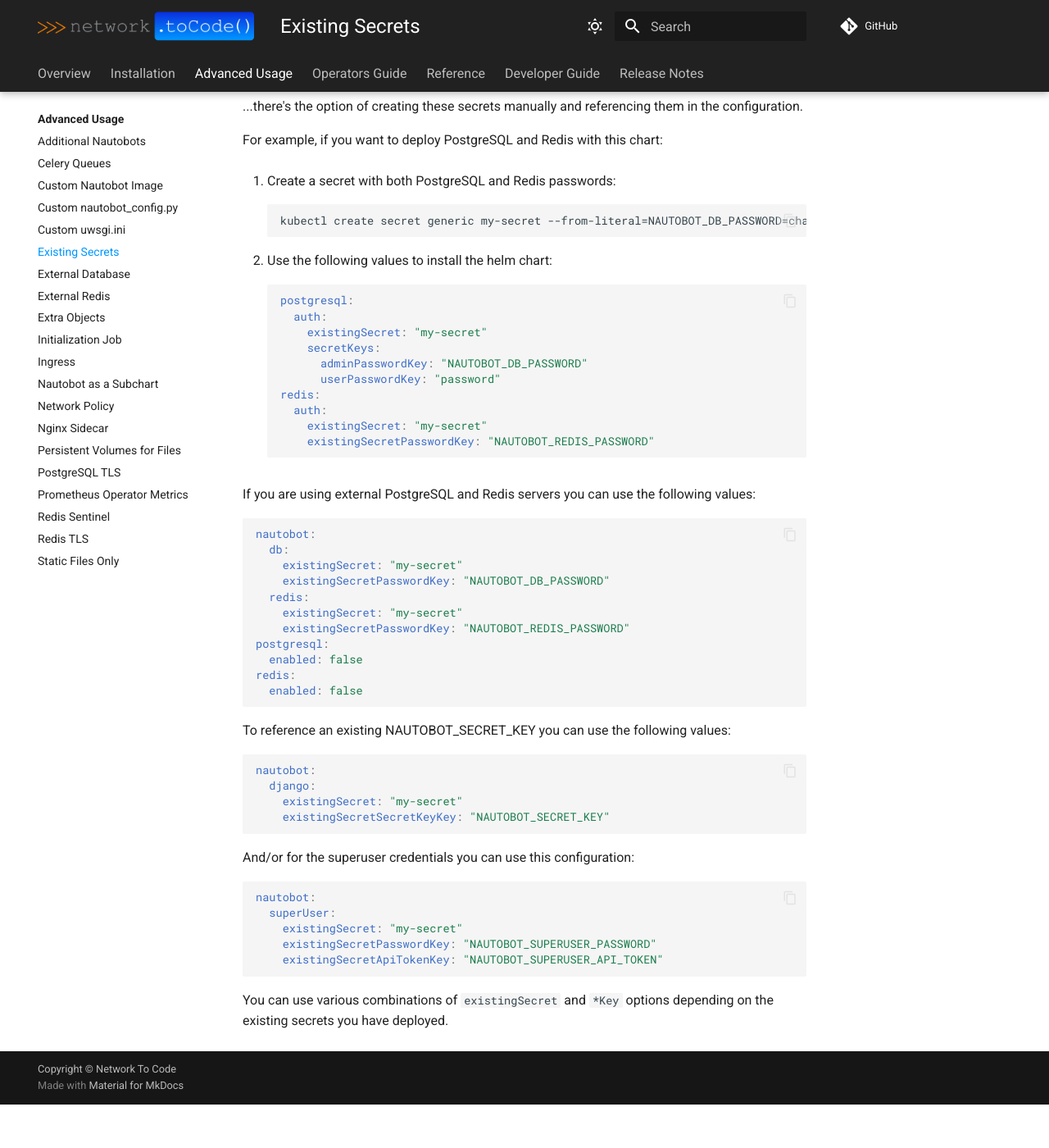
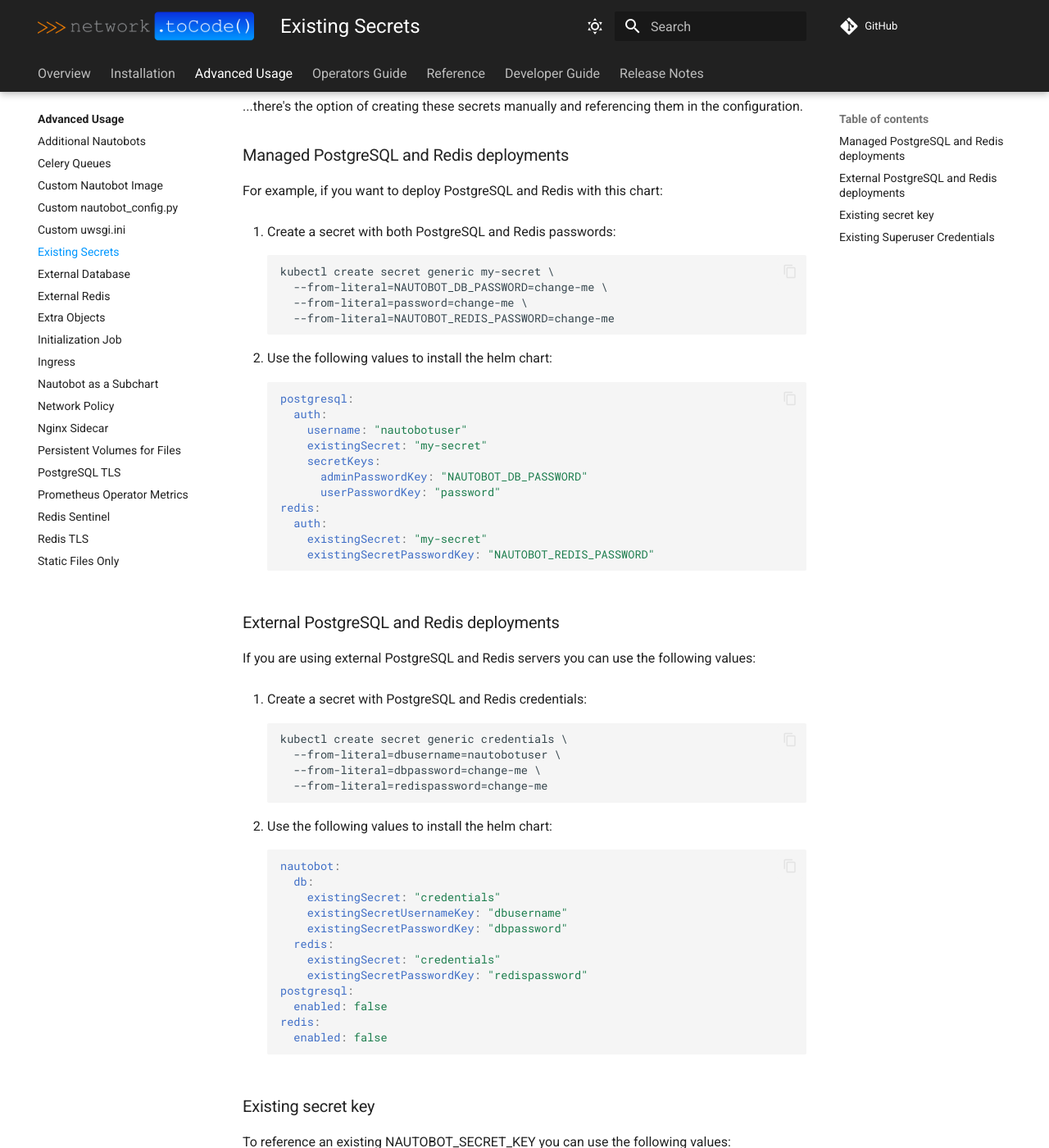
Before and after one commit to nautobot/helm-charts, an MkDocs documentation site: the page built from docs/advanced-features/existing-secrets.md, in a window 1280 px wide and 1400 px high, scrolled down 311 px. Shown: the whole window at 82% size. Built offline with MkDocs 1.6.1 and Material for MkDocs 9.7.7, drawn with Linux system fonts in a browser that asks for light colours; comment, search, counter and statistics services are not loaded; before the commit the page ends 1658 px from its top, so only the background shows below that; some of the changed text lies outside the part shown.

Commit message:
update docs

````diff
--- a/docs/advanced-features/existing-secrets.md
+++ b/docs/advanced-features/existing-secrets.md
@@ -9,12 +9,17 @@ If you don't want to pass values through helm for...
 
 ...there's the option of creating these secrets manually and referencing them in the configuration.
 
+### Managed PostgreSQL and Redis deployments
+
 For example, if you want to deploy PostgreSQL and Redis with this chart:
 
 1. Create a secret with both PostgreSQL and Redis passwords:
 
     ```no-highlight
-    kubectl create secret generic my-secret --from-literal=NAUTOBOT_DB_PASSWORD=change-me --from-literal=password=change-me --from-literal=NAUTOBOT_REDIS_PASSWORD=change-me
+    kubectl create secret generic my-secret \
+      --from-literal=NAUTOBOT_DB_PASSWORD=change-me \
+      --from-literal=password=change-me \
+      --from-literal=NAUTOBOT_REDIS_PASSWORD=change-me
     ```
 
 2. Use the following values to install the helm chart:
@@ -22,6 +27,7 @@ For example, if you want to deploy PostgreSQL and Redis with this chart:
     ```yaml
     postgresql:
       auth:
+        username: "nautobotuser"
         existingSecret: "my-secret"
         secretKeys:
           adminPasswordKey: "NAUTOBOT_DB_PASSWORD"
@@ -32,39 +38,74 @@ For example, if you want to deploy PostgreSQL and Redis with this chart:
         existingSecretPasswordKey: "NAUTOBOT_REDIS_PASSWORD"
     ```
 
+### External PostgreSQL and Redis deployments
+
 If you are using external PostgreSQL and Redis servers you can use the following values:
 
-```yaml
-nautobot:
-  db:
-    existingSecret: "my-secret"
-    existingSecretPasswordKey: "NAUTOBOT_DB_PASSWORD"
-  redis:
-    existingSecret: "my-secret"
-    existingSecretPasswordKey: "NAUTOBOT_REDIS_PASSWORD"
-postgresql:
-  enabled: false
-redis:
-  enabled: false
-```
+1. Create a secret with PostgreSQL and Redis credentials:
+
+    ```no-highlight
+    kubectl create secret generic credentials \
+      --from-literal=dbusername=nautobotuser \
+      --from-literal=dbpassword=change-me \
+      --from-literal=redispassword=change-me
+    ```
+
+2. Use the following values to install the helm chart:
+
+    ```yaml
+    nautobot:
+      db:
+        existingSecret: "credentials"
+        existingSecretUsernameKey: "dbusername"
+        existingSecretPasswordKey: "dbpassword"
+      redis:
+        existingSecret: "credentials"
+        existingSecretPasswordKey: "redispassword"
+    postgresql:
+      enabled: false
+    redis:
+      enabled: false
+    ```
+
+### Existing secret key
 
 To reference an existing NAUTOBOT_SECRET_KEY you can use the following values:
 
-```yaml
-nautobot:
-  django:
-    existingSecret: "my-secret"
-    existingSecretSecretKeyKey: "NAUTOBOT_SECRET_KEY"
-```
+1. Create a secret with the secret key:
+
+    ```no-highlight
+    kubectl create secret generic existing-secretkey \
+      --from-literal=secretkey=change-me
+    ```
+
+2. Use the following values to install the helm chart:
+
+    ```yaml
+    nautobot:
+      django:
+        existingSecret: "existing-secretkey"
+        existingSecretSecretKeyKey: "secretkey"
+    ```
+
+### Existing Superuser Credentials
 
 And/or for the superuser credentials you can use this configuration:
 
-```yaml
-nautobot:
-  superUser:
-    existingSecret: "my-secret"
-    existingSecretPasswordKey: "NAUTOBOT_SUPERUSER_PASSWORD"
-    existingSecretApiTokenKey: "NAUTOBOT_SUPERUSER_API_TOKEN"
-```
+1. Create a secret with the super user credentials:
 
-You can use various combinations of `existingSecret` and `*Key` options depending on the existing secrets you have deployed.
+    ```no-highlight
+    kubectl create secret generic superuser \
+      --from-literal=password=change-me \
+      --from-literal=apitoken=change-me
+    ```
+
+2. Use the following values to install the helm chart:
+
+    ```yaml
+    nautobot:
+      superUser:
+        existingSecret: "superuser"
+        existingSecretPasswordKey: "password"
+        existingSecretApiTokenKey: "apitoken"
+    ```
````
Also changed, not shown: docs/advanced-features/external-database.md (+14 -0 lines).
